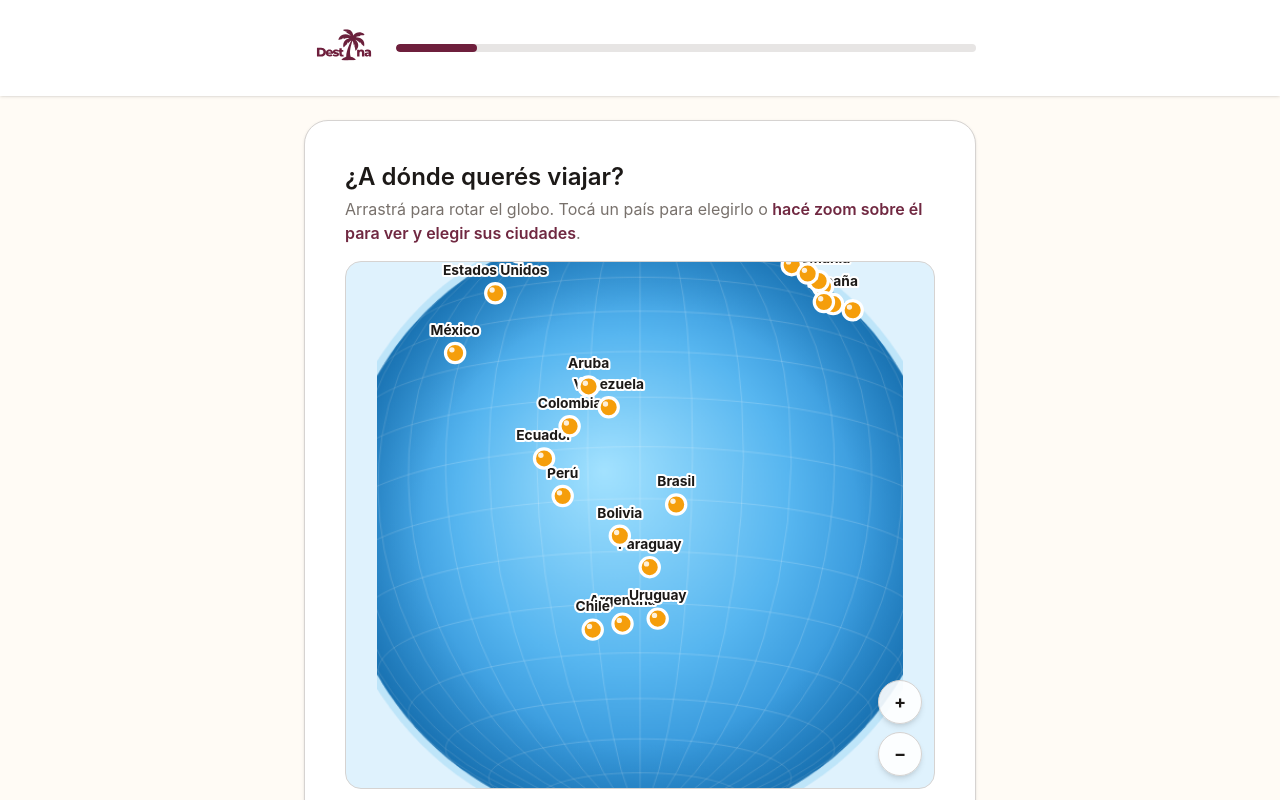
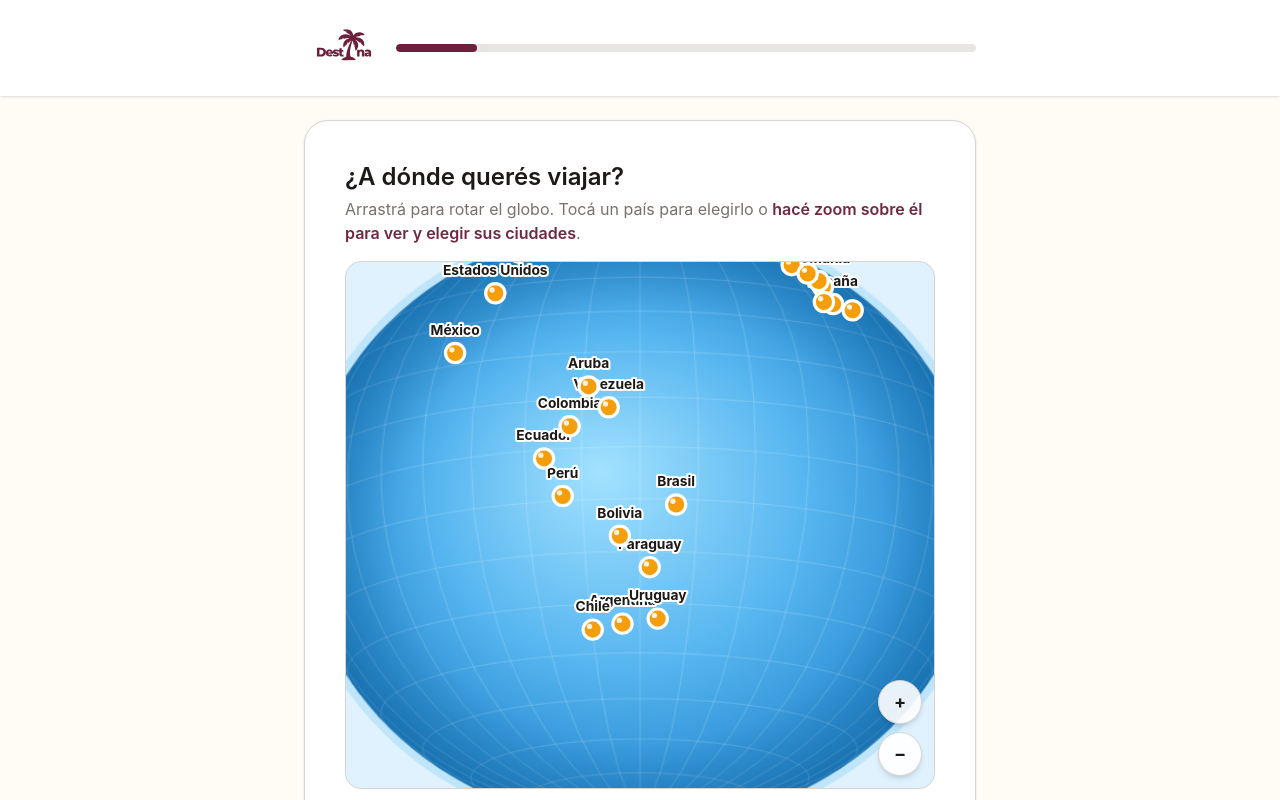
Before and after one commit to EmilioGalimberti/formDestina, a React (Vite) app: page / in a window 1280 px wide. Shown: the top 800 px of the page. Built offline with nearby package versions, Linux system fonts and the light colour scheme; the HTML template or start-up script is replaced by a standard one; what world-atlas would draw is missing.

Commit message:
F2: contenedor del mapa cuadrado para eliminar franjas y mantener alineación

```diff
--- a/src/features/destination/WorldMap.tsx
+++ b/src/features/destination/WorldMap.tsx
@@ -737,7 +737,7 @@ export function WorldMap({ selected, onSelect, 'aria-label': ariaLabel }: WorldM
       ref={containerRef}
       role="application"
       aria-label={ariaLabel}
-      className="relative h-[24rem] w-full cursor-grab touch-none overflow-hidden rounded-2xl border border-border bg-[#dff2fd] select-none [-webkit-tap-highlight-color:transparent] active:cursor-grabbing md:h-[33rem]"
+      className="relative aspect-square w-full max-w-full cursor-grab touch-none overflow-hidden rounded-2xl border border-border bg-[#dff2fd] select-none [-webkit-tap-highlight-color:transparent] active:cursor-grabbing max-h-[24rem] md:max-h-[33rem]"
       style={{ touchAction: 'none', WebkitUserSelect: 'none', willChange: 'transform' }}
       onPointerDown={handlePointerDown}
       onPointerMove={handlePointerMove}
@@ -745,8 +745,6 @@ export function WorldMap({ selected, onSelect, 'aria-label': ariaLabel }: WorldM
       onPointerCancel={handlePointerUp}
       onPointerLeave={handlePointerUp}
     >
-      <div className="absolute inset-0 flex items-center justify-center">
-        <div className="relative aspect-square h-full max-w-full">
       <canvas
         ref={canvasRef}
         width={500}
@@ -810,8 +808,6 @@ export function WorldMap({ selected, onSelect, 'aria-label': ariaLabel }: WorldM
             />
           ))}
       </svg>
-        </div>
-      </div>
 
       <div className="absolute bottom-3 right-3 flex flex-col gap-2">
         <button
```
Also changed, not shown: 1 other file (tests, documents, lock files or other folders). Lines whose indentation alone changed are shown as unchanged.
